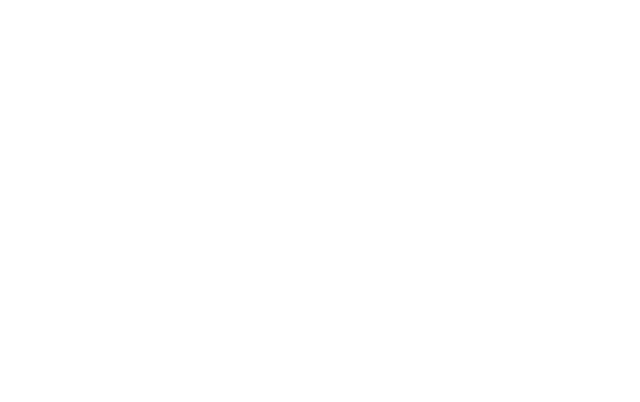
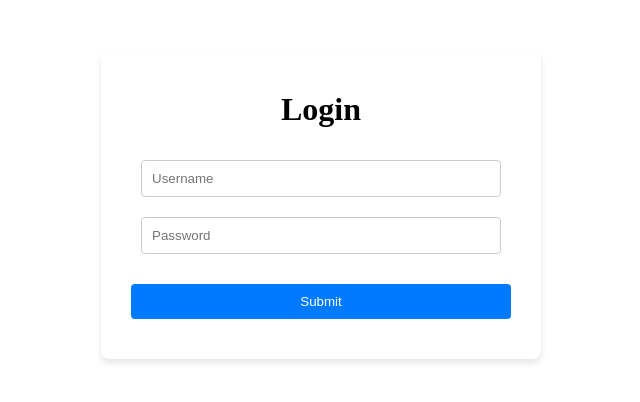
Before and after one commit to aleli-b/react-django-web, a React (Vite) app in the folder frontend/: page /login in a window 1280 px wide. Shown: the top 402 px of the page, without its empty margins (319-959 px from the left). Built offline with nearby package versions, Linux system fonts and the light colour scheme; no server answers.

Commit message:
feat: started ona few pages, finished form

```diff
--- a/frontend/src/App.tsx
+++ b/frontend/src/App.tsx
@@ -1,10 +1,39 @@
-function App() {
+import { BrowserRouter, Routes, Route, Navigate } from "react-router-dom";
+import { Home } from "./pages/Home";
+import { Login } from "./pages/Login";
+import { Register } from "./pages/Register";
+import { NotFound } from "./pages/NotFound";
+import ProtectedRoute from "./components/ProtectedRoute";
 
-  return (
-    <>
-
-    </>
-  )
+function Logout() {
+  localStorage.clear();
+  return <Navigate to="/login" />;
 }
 
-export default App
+function LogoutAndRegister() {
+  localStorage.clear();
+  return <Register />;
+}
+
+function App() {
+  return (
+    <BrowserRouter>
+      <Routes>
+        <Route
+          path="/"
+          element={
+            <ProtectedRoute>
+              <Home />
+            </ProtectedRoute>
+          }
+        />
+        <Route path="/login" element={<Login />} />
+        <Route path="/logout" element={<Logout />} />
+        <Route path="/register" element={<LogoutAndRegister/>} />
+        <Route path="*" element={<NotFound />} />
+      </Routes>
+    </BrowserRouter>
+  );
+}
+
+export default App;
--- /dev/null
+++ b/frontend/src/components/Form.tsx
@@ -0,0 +1,64 @@
+import { useState } from "react";
+import api from "../api";
+import { useNavigate } from "react-router-dom";
+import { ACCESS_TOKEN, REFRESH_TOKEN } from "../constants";
+
+interface FormProps {
+  route: string;
+  method: "login" | "register";
+}
+
+function Form({ route, method }: FormProps) {
+  const [username, setUsername] = useState("");
+  const [password, setPassword] = useState("");
+  const [loading, setLoading] = useState(false);
+  const navigate = useNavigate();
+
+  const handleSubmit = async (e: React.FormEvent<HTMLFormElement>) => {
+    setLoading(true);
+    e.preventDefault();
+    try {
+      const res = await api.post(route, { username, password });
+      if (method === "login") {
+        localStorage.setItem(ACCESS_TOKEN, res.data.access);
+        localStorage.setItem(REFRESH_TOKEN, res.data.refresh);
+        navigate("/");
+      } else {
+        navigate("/login");
+      }
+    } catch (error: unknown) {
+      alert(error);
+    } finally {
+      setLoading(false);
+    }
+  };
+
+  const title = method === "login" ? "Login" : "Register";
+
+  if (loading) return <div><p>Loading...</p></div>;
+
+  return (
+    <form onSubmit={handleSubmit} className="form-container">
+      <h1>{title}</h1>
+      <input
+        className="form-input"
+        type="text"
+        value={username}
+        onChange={(e) => setUsername(e.target.value)}
+        placeholder="Username"
+      />
+      <input
+        className="form-input"
+        type="password"
+        value={password}
+        onChange={(e) => setPassword(e.target.value)}
+        placeholder="Password"
+      />
+      <button className="form-button" type="submit">
+        Submit
+      </button>
+    </form>
+  );
+}
+
+export default Form;
--- a/frontend/src/components/ProtectedRoute.tsx
+++ b/frontend/src/components/ProtectedRoute.tsx
@@ -2,7 +2,7 @@
 import { Navigate } from "react-router-dom";
 import { jwtDecode } from "jwt-decode";
 import api from "../api";
-import { REFRESH_TOKEN, ACCESS_TOKEN } from "../constants";
+import { ACCESS_TOKEN, REFRESH_TOKEN } from "../constants";
 
 interface ProtectedRouteProps {
   children: ReactNode;
--- /dev/null
+++ b/frontend/src/pages/Home.tsx
@@ -0,0 +1,5 @@
+export const Home = () => {
+  return (
+    <div>Home</div>
+  )
+}
--- /dev/null
+++ b/frontend/src/pages/Login.tsx
@@ -0,0 +1,10 @@
+import "../styles/Form.css"
+import Form from "../components/Form"
+
+export const Login = () => {
+  return (
+    <div>
+      <Form route="" method="login" />
+    </div>
+  )
+}
--- /dev/null
+++ b/frontend/src/pages/NotFound.tsx
@@ -0,0 +1,8 @@
+export const NotFound = () => {
+  return (
+    <div>
+      <h1>404 Not Found</h1>
+      <p>The page you're looking for doesn't exist.</p>
+    </div>
+  )
+}
--- /dev/null
+++ b/frontend/src/pages/Register.tsx
@@ -0,0 +1,5 @@
+export const Register = () => {
+  return (
+    <div>Register</div>
+  )
+}
--- /dev/null
+++ b/frontend/src/styles/Form.css
@@ -0,0 +1,36 @@
+.form-container {
+    display: flex;
+    flex-direction: column;
+    align-items: center;
+    justify-content: center;
+    margin: 50px auto;
+    padding: 20px;
+    border-radius: 8px;
+    box-shadow: 0 4px 6px rgba(0, 0, 0, 0.1);
+    max-width: 400px;
+  }
+
+  .form-input {
+    width: 90%;
+    padding: 10px;
+    margin: 10px 0;
+    border: 1px solid #ccc;
+    border-radius: 4px;
+    box-sizing: border-box;
+  }
+
+  .form-button {
+    width: 95%;
+    padding: 10px;
+    margin: 20px 0;
+    background-color: #007bff;
+    color: white;
+    border: none;
+    border-radius: 4px;
+    cursor: pointer;
+    transition: background-color 0.2s ease-in-out;
+  }
+
+  .form-button:hover {
+    background-color: #0056b3;
+  }
```
